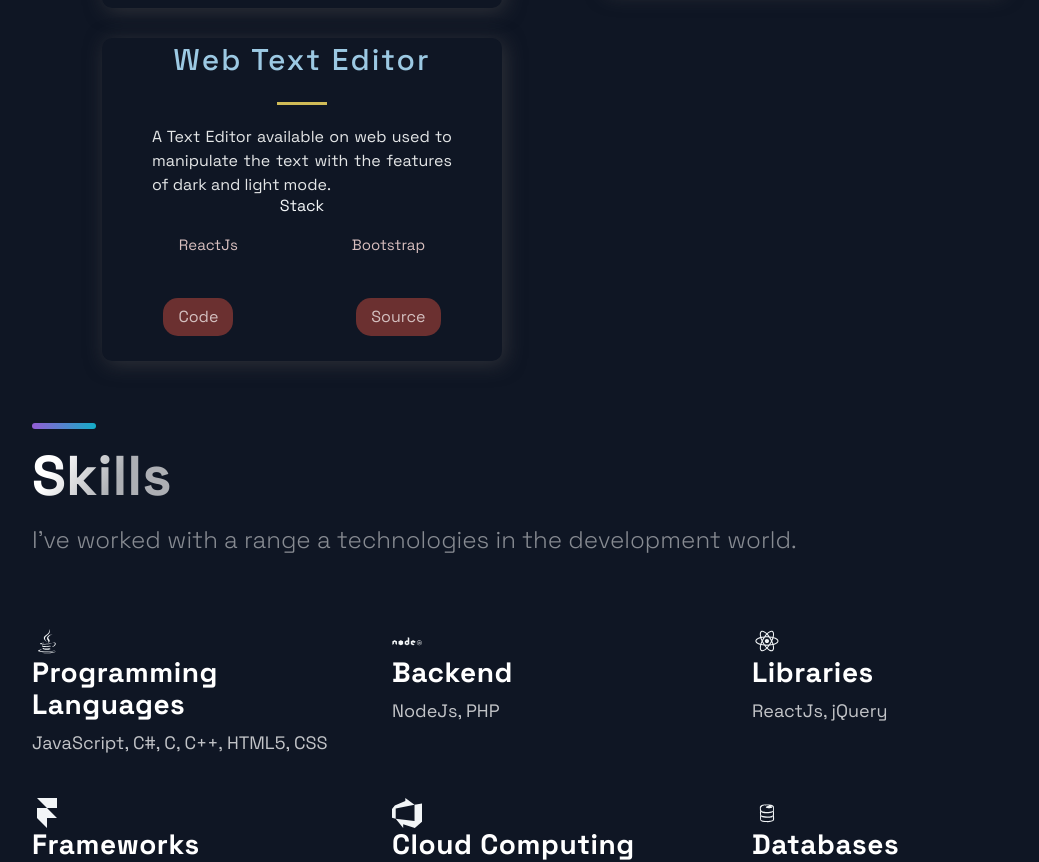
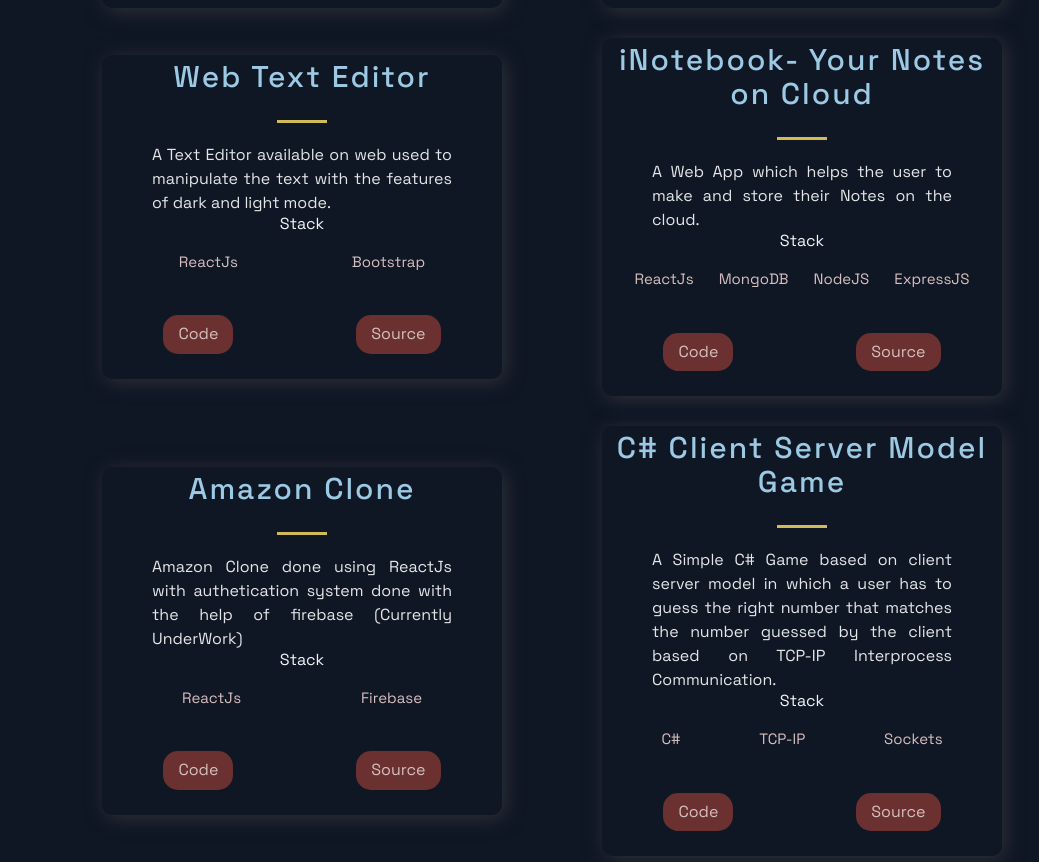
Before and after one commit to Amrit-Maan2221/personal-portfolio, a Next.js app: page / in a window 1280 px wide. Shown: the part 1660-2522 px from the top of the page, without its empty margins (88-1127 px from the left). Built offline with nearby package versions, Linux system fonts and the light colour scheme.

Commit message:
added 2 more projects

```diff
--- a/src/constants/constants.js
+++ b/src/constants/constants.js
@@ -24,7 +24,7 @@ export const projects = [
     id: 2,
   },
   {
-    title: 'News Website',
+    title: 'MAAN NEWS- News Website',
     description: "A News Website built using ReactJS styled with the help of Bootstrap. It loads news with the use of an Free API avaiable on the internet.",
     tags: ['ReactJs', 'Bootstrap'],
     source: 'https://github.com/Amrit-Maan2221/News-website-ReactJs',
@@ -38,5 +38,31 @@ export const projects = [
     source: 'https://github.com/Amrit-Maan2221/Text-Editor-Using-React',
     visit: 'https://github.com/Amrit-Maan2221/Text-Editor-Using-React',
     id: 4,
-  }
+  },
+  {
+    title: 'iNotebook- Your Notes on Cloud',
+    description: "A Web App which helps the user to make and store their Notes on the cloud.",
+    tags: ['ReactJs', 'MongoDB', 'NodeJS', 'ExpressJS'],
+    source: 'https://github.com/Amrit-Maan2221/iNotebook-MERN',
+    visit: 'https://under-work.vercel.app/',
+    id: 5,
+  },
+  {
+    title: 'Amazon Clone',
+    description: "Amazon Clone done using ReactJs with authetication system done with the help of firebase (Currently UnderWork)",
+    tags: ['ReactJs', 'Firebase'],
+    source: 'https://github.com/Amrit-Maan2221/Amazon-clone-using-React',
+    visit: 'https://clone-by-amrit.web.app/',
+    id: 6,
+  },
+  {
+    title: 'C# Client Server Model Game',
+    description: "A Simple C# Game based on client server model in which a user has to guess the right number that matches the number guessed by the client based on TCP-IP Interprocess Communication.",
+    tags: ['C#', 'TCP-IP', 'Sockets'],
+    source: 'https://github.com/Amrit-Maan2221/C-game-based-on-client-server-model',
+    visit: 'https://github.com/Amrit-Maan2221/C-game-based-on-client-server-model',
+    id: 6,
+  },
+
+
 ];
```
